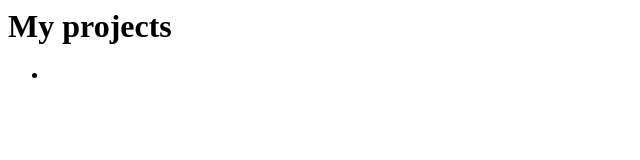
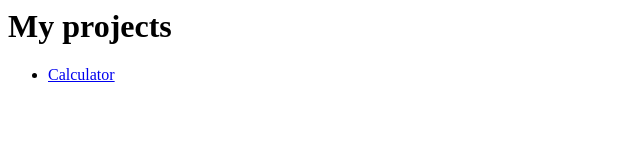
Before and after one commit to priyasingla1708/codealpha_tasks, a plain HTML site: page index.html in a window 1280 px wide. Shown: the full height of the page, 0-640 px from the left. Drawn offline with Linux system fonts and the light colour scheme.

Commit message:
Update index.html

```diff
--- a/index.html
+++ b/index.html
@@ -2,7 +2,7 @@
   <body>
     <h1>My projects</h1>
      <ul>
-       <li><a href="https://github.com/priyasingla1708/codealpha_tasks/blob/main/calculator.html"</li>
+       <li><a href="https://github.com/priyasingla1708/codealpha_tasks/blob/main/calculator.html">Calculator</a></li>
      </ul>
   </body>
 </html>
```
